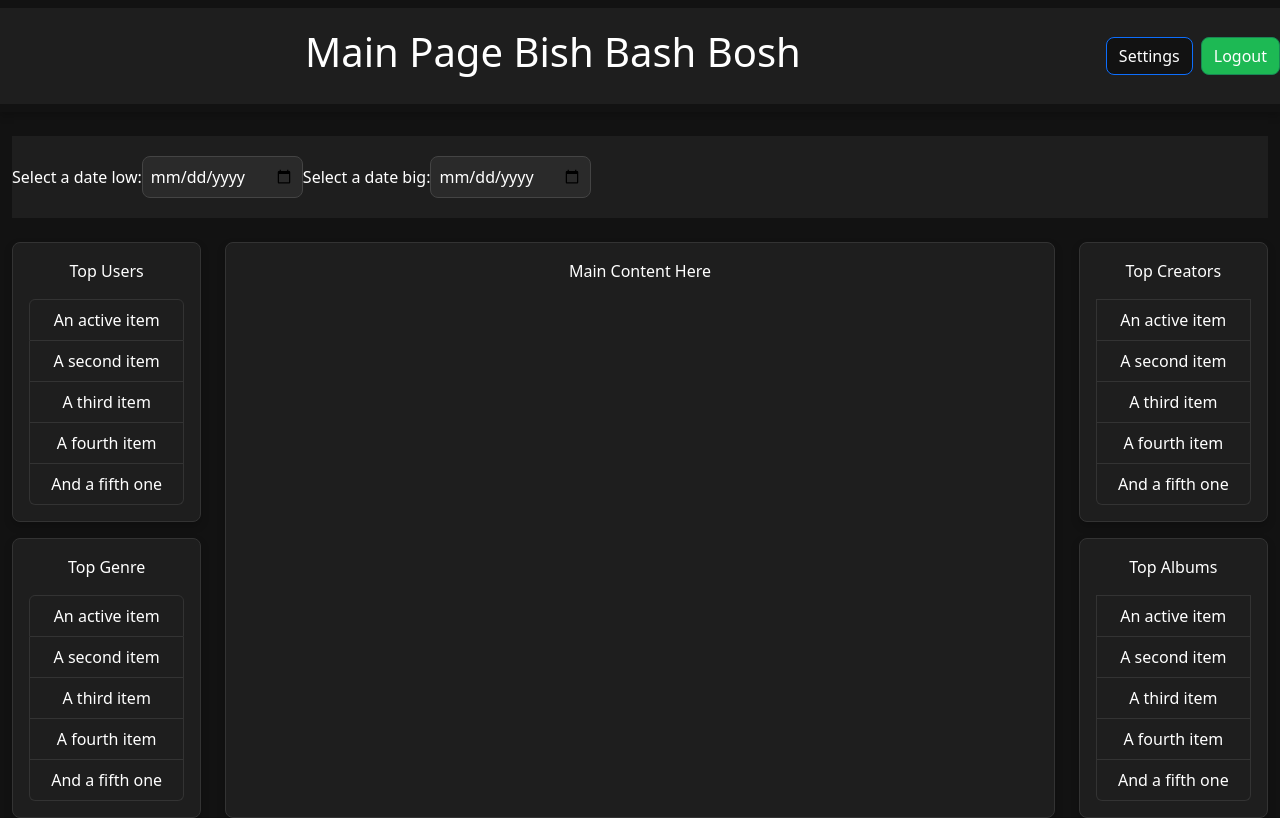
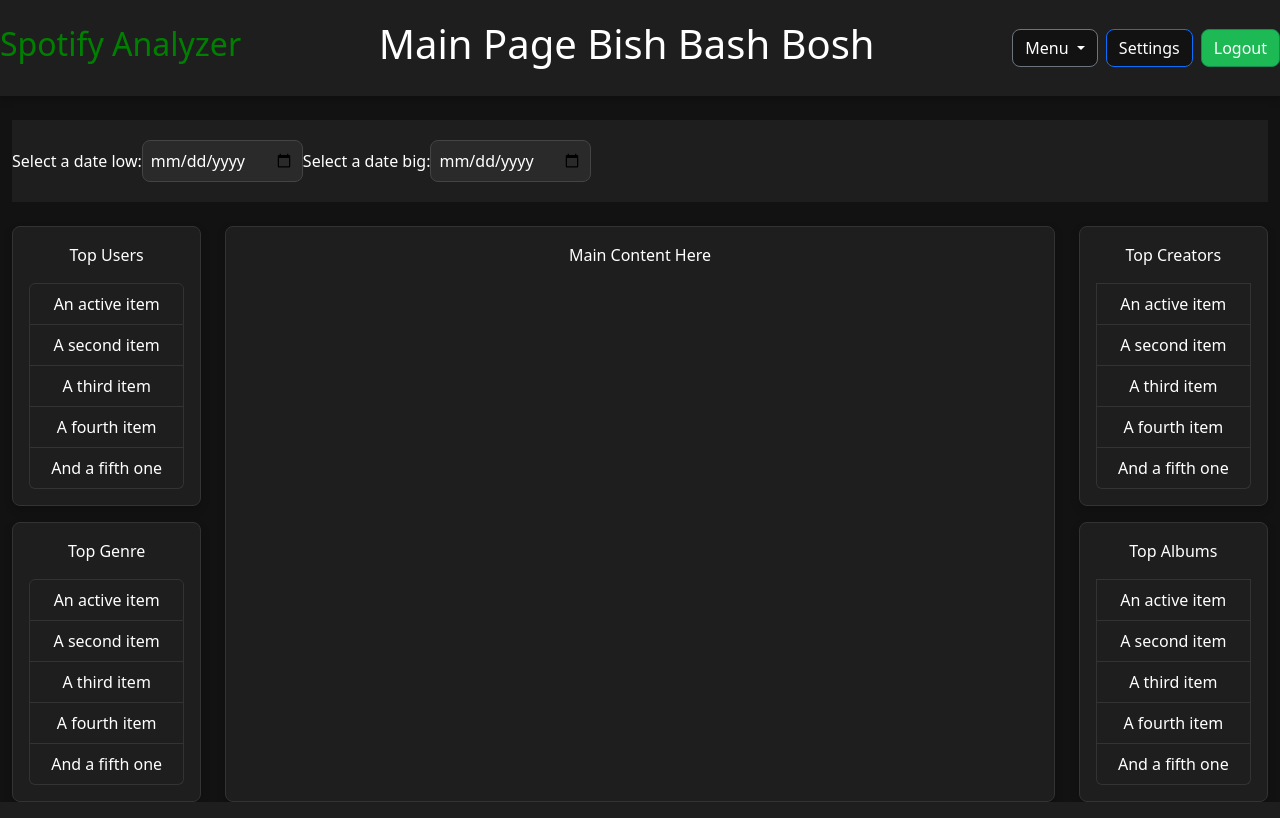
Before and after one commit to Zancmok/AdvancedSpotifyDataAnalyzer, a Python web app: template src/templates/index.html in a window 1280 px wide. Run offline with Jinja, Linux system fonts and the light colour scheme; the template is opened without the code that fills it, so the values that code supplies are empty.

Commit message:
index add stuff

```diff
--- a/src/templates/index.html
+++ b/src/templates/index.html
@@ -14,11 +14,30 @@
     <body>
         <!-- Header -->
         <header>
-            <nav class="navbar">
+            <nav class="navbar navbar-expand-lg bg-light py-0">
 				<div id="skam" class="container-fluid d-flex justify-content-between align-items-center">
+					<h2><a href="/" style="text-decoration:none;color:green">Spotify Analyzer</a></h2>
+
 					<h1 class="mx-auto">Main Page Bish Bash Bosh</h1>
+
+					<div class="d-flex align-items-center">
+						<!-- Dropdown Menu -->
+						<div class="dropdown me-2">
+							<button class="btn btn-outline-secondary dropdown-toggle" type="button" id="dropdownMenuButton" data-bs-toggle="dropdown" aria-expanded="false">
+								Menu
+							</button>
+							<ul class="dropdown-menu dropdown-menu-end" aria-labelledby="dropdownMenuButton">
+								<li><a class="dropdown-item" href="Albums">Albums</a></li>
+								<li><a class="dropdown-item" href="Creator">Creator</a></li>
+								<li><a class="dropdown-item" href="Genre">Genre</a></li>
+								<li><a class="dropdown-item" href="Tracks">Tracks</a></li>
+								<li><a class="dropdown-item" href="Users">Users</a></li>
+							</ul>
+						</div>
+
 						<a href="settings" class="btn btn-outline-primary me-2" type="button">Settings</a>
 						<button id="but" class="btn btn-outline-success" type="button">Logout</button>
+					</div>
 				</div>
 			</nav>
         </header>
```
Lines whose indentation alone changed are shown as unchanged.
